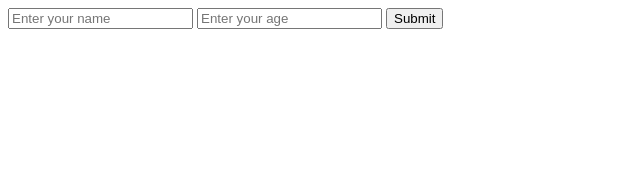
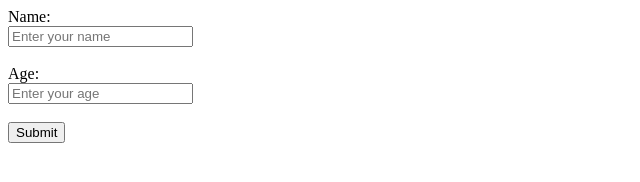
Before and after one commit to acciojob/promises-and-chains-strynic-65, a website: page main.html in a window 1280 px wide. Shown: the whole page, without its empty margins (0-640 px from the left). Drawn offline with Linux system fonts and the light colour scheme.

Commit message:
created a submission

```diff
--- a/main.html
+++ b/main.html
@@ -1,16 +1,23 @@
 <!DOCTYPE html>
 <html lang="en">
 <head>
-  <meta charset="UTF-8">
-  <title>Voting Eligibility</title>
+  <meta charset="UTF-8" />
+  <meta name="viewport" content="width=device-width, initial-scale=1.0" />
+  <title>Voting Eligibility Form</title>
 </head>
 <body>
+
   <form id="votingForm">
-    <input type="text" id="name" placeholder="Enter your name" />
-    <input type="number" id="age" placeholder="Enter your age" />
+    <label for="name">Name:</label><br />
+    <input type="text" id="name" placeholder="Enter your name" /><br /><br />
+
+    <label for="age">Age:</label><br />
+    <input type="number" id="age" placeholder="Enter your age" /><br /><br />
+
     <button type="submit" id="btn">Submit</button>
   </form>
 
-  <script src="script.js"></script> <!-- External JavaScript -->
+  <script src="script.js"></script>
+
 </body>
 </html>
--- a/styles.css
+++ b/styles.css
@@ -1 +1 @@
-/*  your css code here. If applicable */
+/* your css code here. If applicable */
```
Also changed, not shown: script.js (+3 -4 lines).
